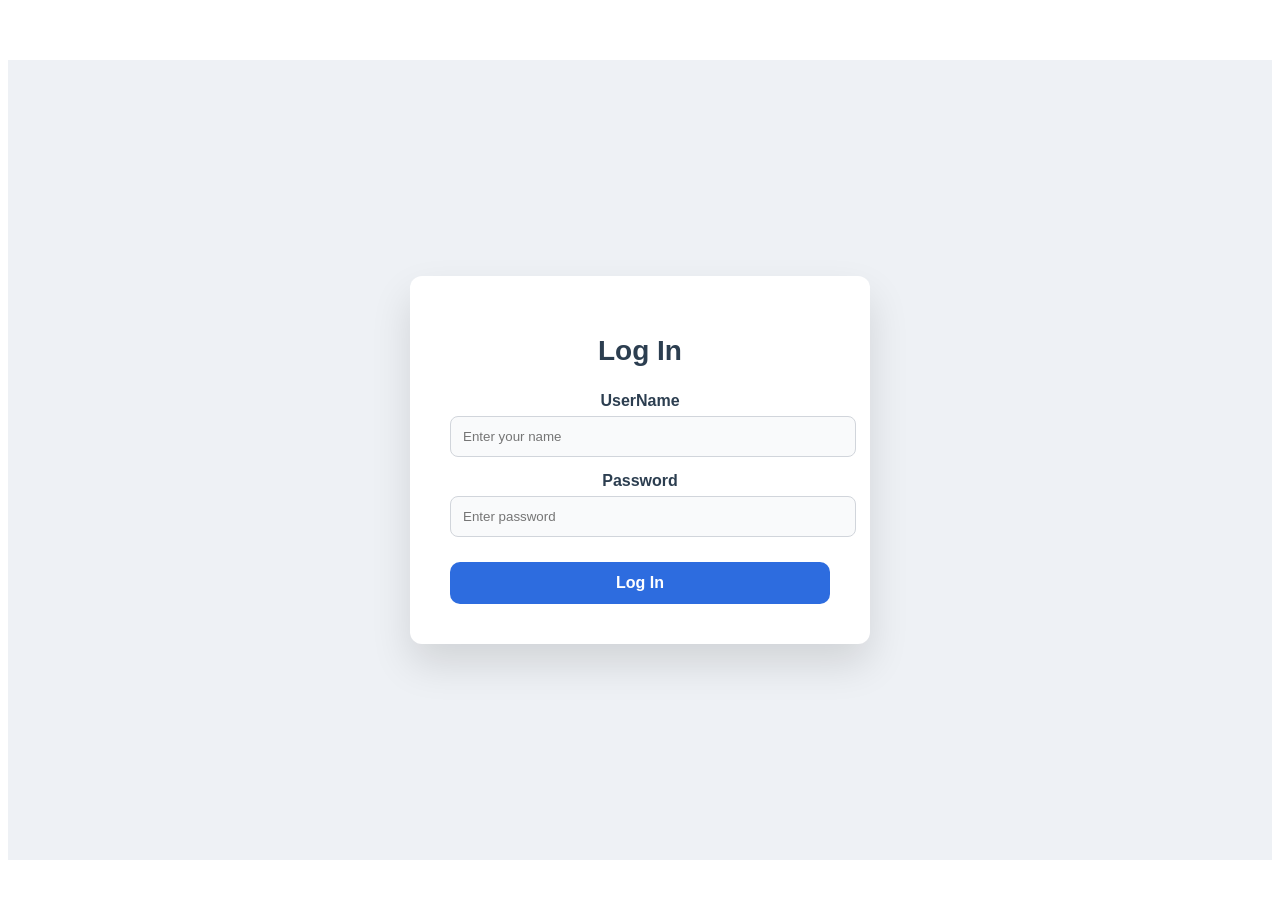
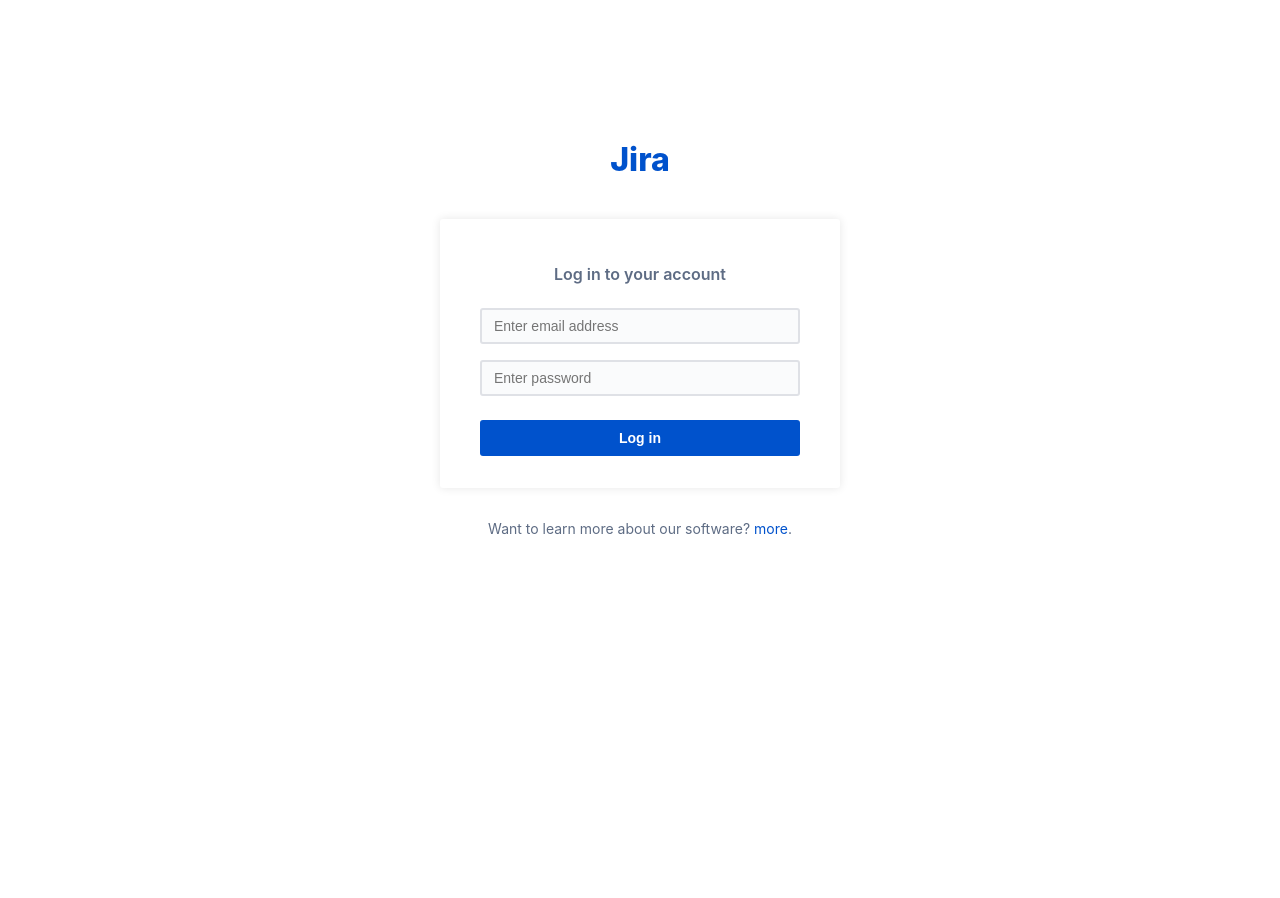
Before and after one commit to Mindi1234/vueProject, a Vue app: page / in a window 1280 px wide. Shown: the top 898 px of the page. Before the commit the page ends 868 px from the top, so only its background shows below. Built offline with nearby package versions, Linux system fonts and the light colour scheme.

Commit message:
design login page

```diff
--- a/src/components/DashBoardPage.vue
+++ b/src/components/DashBoardPage.vue
@@ -24,7 +24,7 @@
     </div>
 
     <div class="board">
-      <!-- TODO -->
+
       <div class="column todo">
         <div class="column-header">
           <div class="column-title-wrap">
--- a/src/components/LogInPage.vue
+++ b/src/components/LogInPage.vue
@@ -1,18 +1,26 @@
 <template>
-<div class="login-page">
+<div class="jira-login-container">
+    <div class="background-illustration left"></div>
+    <div class="background-illustration right"></div>
+
+    <div class="login-wrapper">
+      <div class="logo">
+        <span class="logo-text">Jira</span>
+      </div>
     <div class="login-card">
-        <h1>Log In</h1>
+        <h2>Log in to your account</h2>
 
-        <label>UserName</label>
+          <div class="form-group">
           <input
             v-model="name"
             :class="{ 'error-input': errorMessage }"
             @input="errorMessage=''"
             @keyup.enter="loginUser"
             type="text"
-          placeholder="Enter your name" />
+            placeholder="Enter email address" />
+        </div>
 
-        <label>Password</label>
+        <div class="form-group">
           <input
             v-model="password"
             :class="{ 'error-input': errorMessage }"
@@ -20,9 +28,18 @@
             @keyup.enter="loginUser"
             type="password"
             placeholder="Enter password" />
+        </div>
 
-        <p v-if="errorMessage" class="error">{{ errorMessage }}</p>
-        <button @click="loginUser">Log In</button>
+        <p v-if="errorMessage" class="error-message">
+          <span class="error-icon">!</span> {{ errorMessage }}
+        </p>
+
+        <button class="primary-btn" @click="loginUser">Log in</button>
+    </div>
+
+    <div class="atlassian-footer">
+        <p>Want to learn more about our software? <a href="https://www.atlassian.com/software">more</a>.</p>
+      </div>
     </div>
   </div>
 </template>
@@ -43,7 +60,7 @@
         loginUser() {
             this.errorMessage = '';
 
-            console.log(`Attempting login with name: ${this.name} and password: ${this.password}`);
+           // console.log(`Attempting login with name: ${this.name} and password: ${this.password}`);
             if (this.name.trim() === '' || this.password.trim() === '') {
                 this.errorMessage = "Please enter username and password";
                 return;
@@ -58,8 +75,7 @@
                 if(this.$store.getters.isLoggedIn){
                      this.$router.push('/dashboard');
                 }else{
-                    this.errorMessage = "User not found. Please sign up.";
-                    return;
+                    this.errorMessage = "Incorrect email address and/or password.";
                 }
 
         },
@@ -69,73 +85,176 @@
 
 <style scoped>
 
-.login-page{
-  height:100vh;
-  display:flex;
-  justify-content:center;
-  align-items:center;
-  background:#eef1f5;
-  font-family: Arial, Helvetica, sans-serif;
+.jira-login-container {
+  min-height: 100vh;
+  display: flex;
+  justify-content: center;
+  align-items: flex-start;
+  padding-top: 80px;
+  background-color: #ffffff;
+  font-family: -apple-system, BlinkMacSystemFont, 'Segoe UI', Roboto, Oxygen, Ubuntu, "Fira Sans", "Droid Sans", "Helvetica Neue", sans-serif;
+  color: #172B4D;
+  overflow: hidden;
+  position: relative;
 }
 
-.login-card{
-  background:white;
-  width:380px;
-  padding:40px;
-  border-radius:12px;
-  box-shadow:0 20px 40px rgba(0,0,0,0.12);
+.login-wrapper {
+  width: 100%;
+  max-width: 400px;
+  text-align: center;
+  z-index: 2;
 }
 
-h1{
-  margin-bottom:25px;
-  font-size:28px;
+.login-card {
+  background: #ffffff;
+  padding: 32px 40px;
+  border-radius: 3px;
+  box-shadow: rgba(0, 0, 0, 0.1) 0px 0px 10px;
 }
 
-label{
-  display:block;
-  margin-top:15px;
-  font-weight:600;
+h2 {
+  font-size: 16px;
+  font-weight: 600;
+  color: #5E6C84;
+  margin-bottom: 24px;
 }
 
-input{
-  width:100%;
-  padding:12px;
-  margin-top:6px;
-  border-radius:8px;
-  border:1px solid #d1d5db;
-  background:#f9fafb;
+.form-group {
+  margin-bottom: 16px;
 }
 
-input:focus{
-  outline:none;
-  border-color:#4c7cf3;
+input {
+  width: 100%;
+  padding: 8px 12px;
+  font-size: 14px;
+  background-color: #FAFBFC;
+  border: 2px solid #DFE1E6;
+  border-radius: 3px;
+  transition: background-color 0.2s ease-in-out, border-color 0.2s ease-in-out;
+  box-sizing: border-box;
 }
 
-.error{
-  color:#ef4444;
-  font-size:14px;
-  margin-top:10px;
+input:focus {
+  outline: none;
+  background-color: #ffffff;
+  border-color: #4C9AFF;
 }
 
-input.error-input{
-  border-color:#ef4444;
+input.error-input {
+  border-color: #DE350B;
 }
 
-button{
-  width:100%;
-  margin-top:25px;
-  padding:12px;
-  border:none;
-  border-radius:10px;
-  background:#2d6cdf;
-  color:white;
-  font-size:16px;
-  font-weight:600;
-  cursor:pointer;
+.primary-btn {
+  width: 100%;
+  background-color: #0052CC;
+  color: white;
+  padding: 10px;
+  border: none;
+  border-radius: 3px;
+  font-size: 14px;
+  font-weight: bold;
+  cursor: pointer;
+  margin-top: 8px;
+  transition: background 0.1s ease;
 }
 
-button:hover{
-  background:#1f55b8;
+.primary-btn:hover {
+  background-color: #0065FF;
 }
 
+.error-message {
+  color: #DE350B;
+  font-size: 14px;
+  margin: 10px 0;
+  display: flex;
+  align-items: center;
+  justify-content: center;
+}
+
+.error-icon {
+  background: #DE350B;
+  color: white;
+  border-radius: 50%;
+  width: 16px;
+  height: 16px;
+  display: inline-flex;
+  align-items: center;
+  justify-content: center;
+  font-size: 10px;
+  margin-right: 8px;
+}
+
+.logo {
+  display: flex;
+  align-items: center;
+  justify-content: center;
+  margin-bottom: 40px;
+  gap: 8px;
+}
+
+.logo-text {
+  font-size: 32px;
+  font-weight: 800;
+  color: #0052CC;
+}
+
+.footer-links {
+  margin-top: 24px;
+  font-size: 14px;
+}
+
+.footer-links a, .atlassian-footer a {
+  color: #0052CC;
+  text-decoration: none;
+}
+
+.footer-links a:hover {
+  text-decoration: underline;
+}
+
+.dot {
+  margin: 0 8px;
+  color: #5E6C84;
+}
+
+.atlassian-footer {
+  margin-top: 32px;
+  font-size: 14px;
+  color: #5E6C84;
+}
+
+.background-illustration {
+  position: fixed;
+  bottom: 40%;
+  width: 300px;
+  height: 250px;
+  background-size: contain;
+  background-repeat: no-repeat;
+  z-index: 1;
+  pointer-events: none;
+  animation: fadeIn 1s ease-out;
+}
+
+.left {
+  left: 20px;
+  background-image: url('../assets/left-illustration.svg');
+  background-position: left center;
+}
+
+.right {
+  right: 20px;
+  background-image: url('../assets/right-illustration.svg');
+  background-position: right center;
+}
+
+@keyframes fadeIn {
+  from { opacity: 0; transform: translateY(20px); }
+  to { opacity: 1; transform: translateY(0); }
+}
+
+@media (max-width: 1024px) {
+  .background-illustration {
+    display: none;
+  }
+}
 </style>
```
Also changed, not shown: src/assets/left-illustration.svg (added), src/assets/right-illustration.svg (added). Lines whose indentation alone changed are shown as unchanged.
